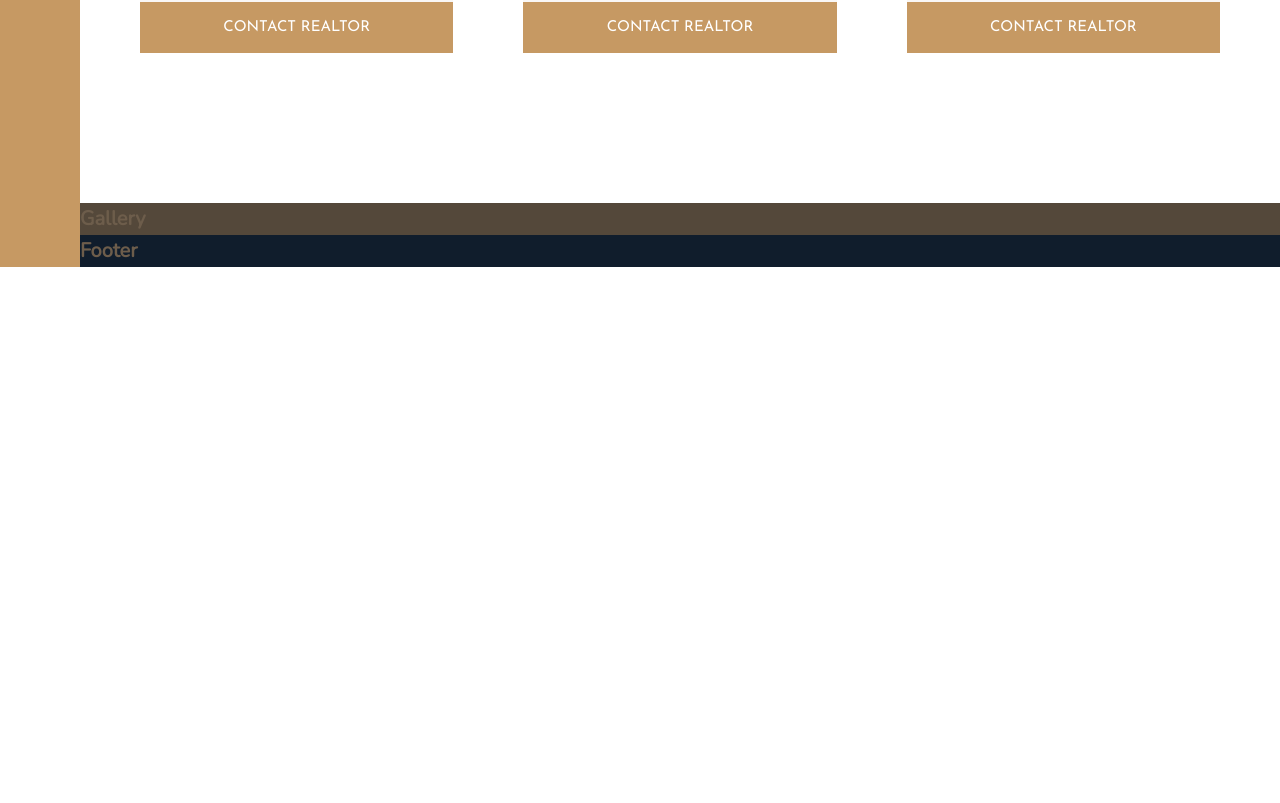
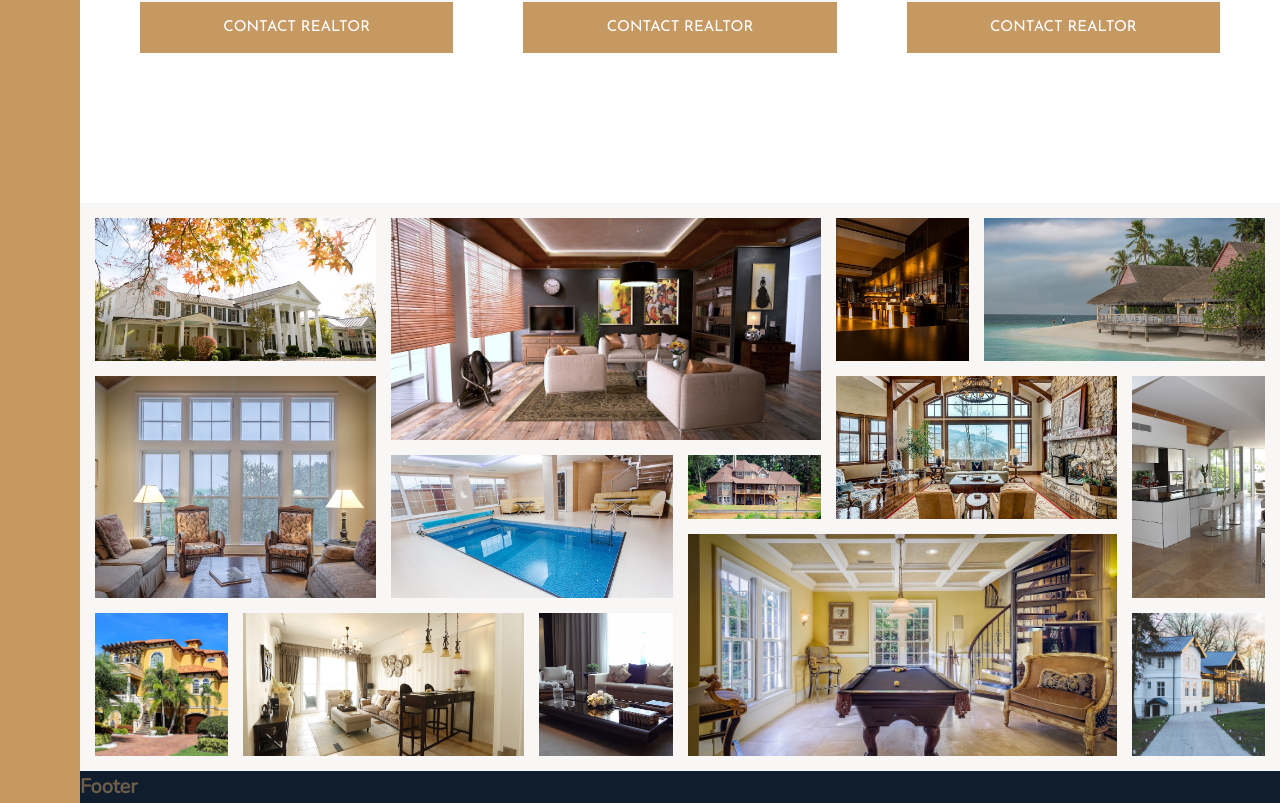
Before and after one commit to marem92/nexter, a React (Create React App) app: page / in a window 1280 px wide. Shown: the part 2869-3672 px from the top of the page. Before the commit the page ends 3136 px from the top, so only its background shows below. Built offline with nearby package versions, Linux system fonts and the light colour scheme.

Commit message:
finished gallery

```diff
--- a/src/components/Gallery/Gallery.js
+++ b/src/components/Gallery/Gallery.js
@@ -1,10 +1,72 @@
-import React from 'react';
+import React, { useState } from 'react';
 import './Gallery.scss';
 
 const Gallery = () => {
+  const [images] = useState([
+    {
+      id: 1,
+      imgSrc: 'images/gal-1.jpeg',
+    },
+    {
+      id: 2,
+      imgSrc: 'images/gal-2.jpeg',
+    },
+    {
+      id: 3,
+      imgSrc: 'images/gal-3.jpeg',
+    },
+    {
+      id: 4,
+      imgSrc: 'images/gal-4.jpeg',
+    },
+    {
+      id: 5,
+      imgSrc: 'images/gal-5.jpeg',
+    },
+    {
+      id: 6,
+      imgSrc: 'images/gal-6.jpeg',
+    },
+    {
+      id: 7,
+      imgSrc: 'images/gal-7.jpeg',
+    },
+    {
+      id: 8,
+      imgSrc: 'images/gal-8.jpeg',
+    },
+    {
+      id: 9,
+      imgSrc: 'images/gal-9.jpeg',
+    },
+    {
+      id: 10,
+      imgSrc: 'images/gal-10.jpeg',
+    },
+    {
+      id: 11,
+      imgSrc: 'images/gal-11.jpeg',
+    },
+    {
+      id: 12,
+      imgSrc: 'images/gal-12.jpeg',
+    },
+    {
+      id: 13,
+      imgSrc: 'images/gal-13.jpeg',
+    },
+    {
+      id: 14,
+      imgSrc: 'images/gal-14.jpeg',
+    },
+  ]);
   return (
-    <div className="Gallery">
-      <h1>Gallery</h1>
+    <div className="gallery">
+      {images.map(({ id, imgSrc }) => (
+        <figure key={id} className={`gallery__item gallery__item--${id}`}>
+          <img src={imgSrc} alt="home gallery" className="gallery__img" />
+        </figure>
+      ))}
     </div>
   );
 };
--- a/src/components/Gallery/Gallery.scss
+++ b/src/components/Gallery/Gallery.scss
@@ -1,6 +1,77 @@
 @import '../../scss-variables.scss';
 
-.Gallery {
-  background-color: $color-grey-dark-1;
+.gallery {
+  background-color: $color-grey-light-1;
   grid-column: full-start / full-end;
+
+  display: grid;
+  grid-template-columns: repeat(8, 1fr);
+  grid-template-rows: repeat(7, 5vw);
+  gap: 1.5rem;
+  padding: 1.5rem;
+
+  &__item {
+    &--1 {
+      grid-area: 1 / 1 / span 2 / span 2;
+    }
+
+    &--2 {
+      grid-area: 1 / 3 / span 3 / span 3;
+    }
+
+    &--3 {
+      grid-area: 1 / 6 / span 2 / 7;
+    }
+
+    &--4 {
+      grid-area: 1 / 7 / span 2 / -1;
+    }
+
+    &--5 {
+      grid-area: 3 / 1 / span 3 / span 2;
+    }
+
+    &--6 {
+      grid-area: 4 / 3 / span 2 / span 2;
+    }
+
+    &--7 {
+      grid-area: 4 / 5 / 5 / 6;
+    }
+
+    &--8 {
+      grid-area: 3 / 6 / span 2 / span 2;
+    }
+
+    &--9 {
+      grid-row: 3 / span 3;
+    }
+
+    &--10 {
+      grid-area: 6 / 1 / span 2 / 2;
+    }
+
+    &--11 {
+      grid-area: 6 / 2 / span 2 / span 2;
+    }
+
+    &--12 {
+      grid-area: 6 / 4 / span 2 / 5;
+    }
+
+    &--13 {
+      grid-area: 5 / 5 / span 3 / span 3;
+    }
+
+    &--14 {
+      grid-row: 6 / span 2;
+    }
+  }
+
+  &__img {
+    width: 100%;
+    height: 100%;
+    object-fit: cover;
+    display: block;
+  }
 }
```
